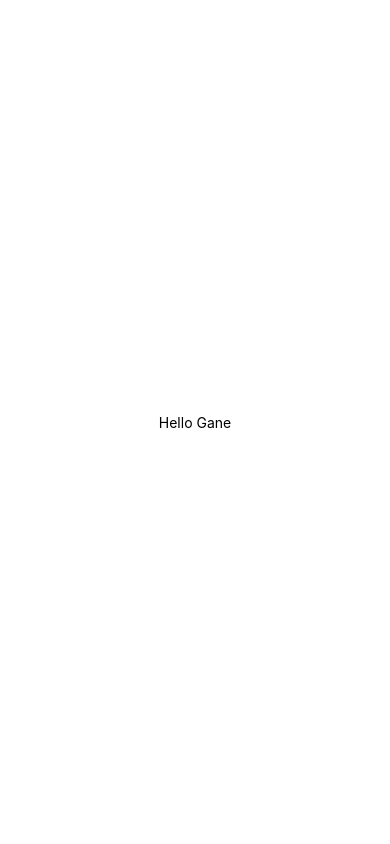
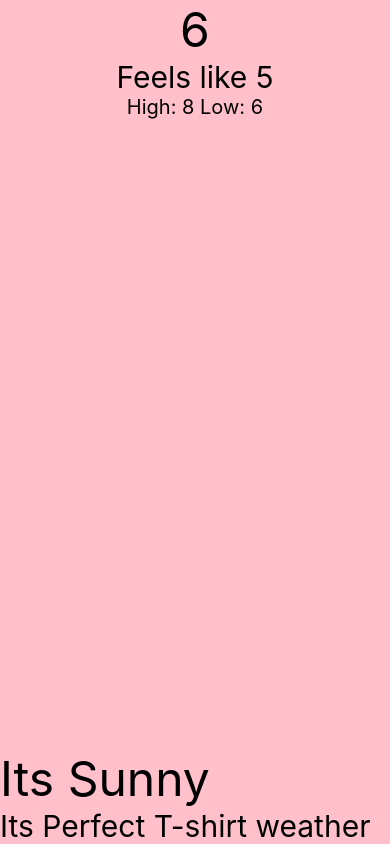
Before and after one commit to mJahaj/WeatherApp, a React Native app: screen / in a window 390 px wide. Built offline with nearby package versions, Linux system fonts and the light colour scheme.

Commit message:
Update App.js

```diff
--- a/App.js
+++ b/App.js
@@ -1,21 +1,61 @@
-import { StatusBar } from 'expo-status-bar';
-import { StyleSheet, Text, View } from 'react-native';
+import react from "react";
+import { View, Text, SafeAreaView, StyleSheet } from "react-native";
+import { StatusBar } from "expo-status-bar";
 
-export default function App() {
-  const message = "Hello Gane";
+const App = () => {
   return (
-    <View style={styles.container}>
-      <Text>{message}</Text>
-      <StatusBar style="auto" />
-    </View>
+    <SafeAreaView style={styles.wrapper}>
+      <View style={styles.container}>
+        <Text style={styles.temp}>6</Text>
+        <Text style={styles.feels}>Feels like 5</Text>
+        <View style={styles.highLowWrapper}>
+          <Text style={styles.highLow}>High: 8 </Text>
+          <Text style={styles.highLow}>Low: 6</Text>
+        </View>
+      </View>
+      <View style={styles.bodyWrapper}>
+        <Text style={styles.descripton}>Its Sunny</Text>
+        <Text style={styles.message}>Its Perfect T-shirt weather</Text>
+      </View>
+    </SafeAreaView>
   );
-}
+};
 
 const styles = StyleSheet.create({
   container: {
+
     flex: 1,
-    backgroundColor: '#fff',
-    alignItems: 'center',
-    justifyContent: 'center',
+    alignItems: "center",
   },
+  wrapper: {
+    flex: 1,
+    backgroundColor: "pink",
+  },
+  temp: {
+    color: "black",
+    fontSize: 48,
+  },
+  feels: {
+    fontSize: 30,
+    color: "black",
+  },
+  highLow: {
+    color: "black",
+    fontSize: 20,
+  },
+  highLowWrapper: {
+    flexDirection: "row",
+  },
+  bodyWrapper: {
+    justifyContent: "flex-end", //places content to bottom
+    alignItems: "flex-start", //left of screen
+  },
+  descripton: {
+    fontSize: 48
+  },
+  message: {
+    fontSize: 30
+  }
 });
+
+export default App;
```
